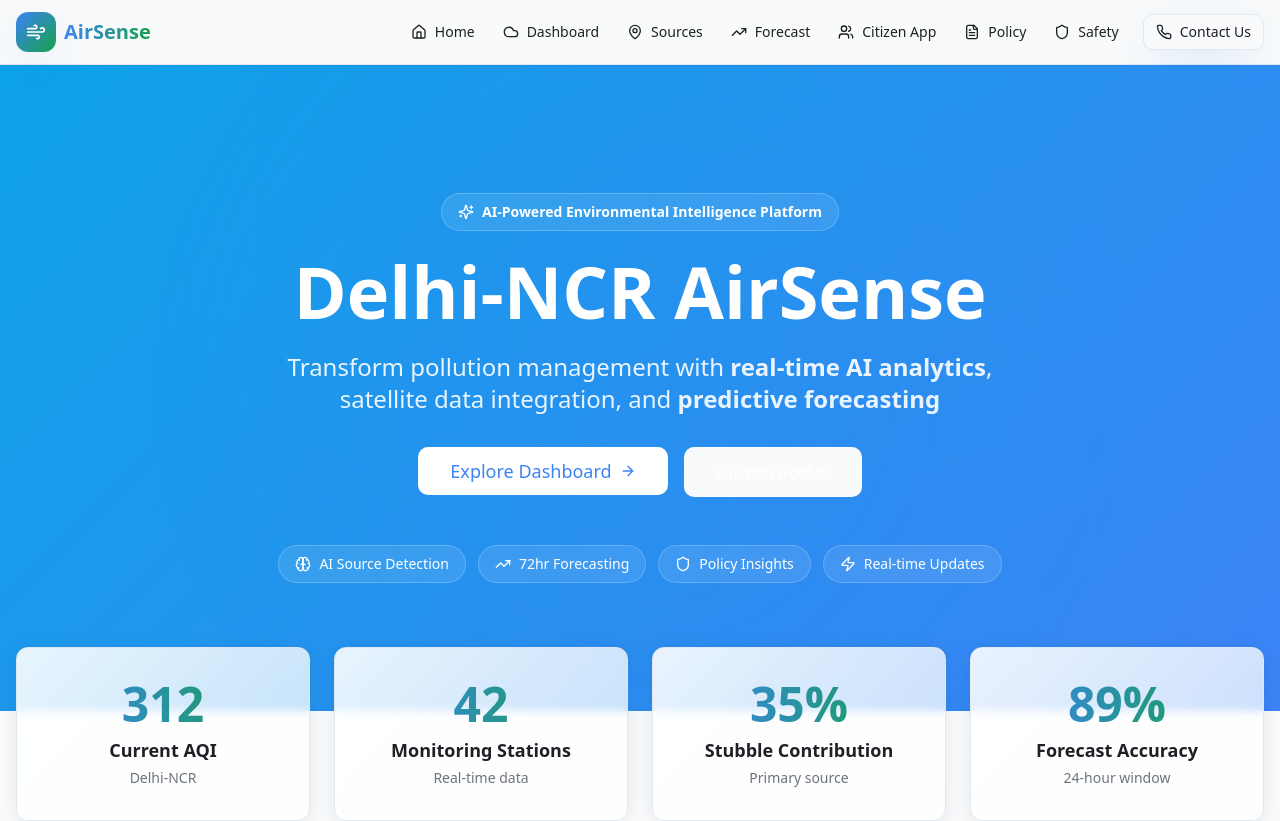
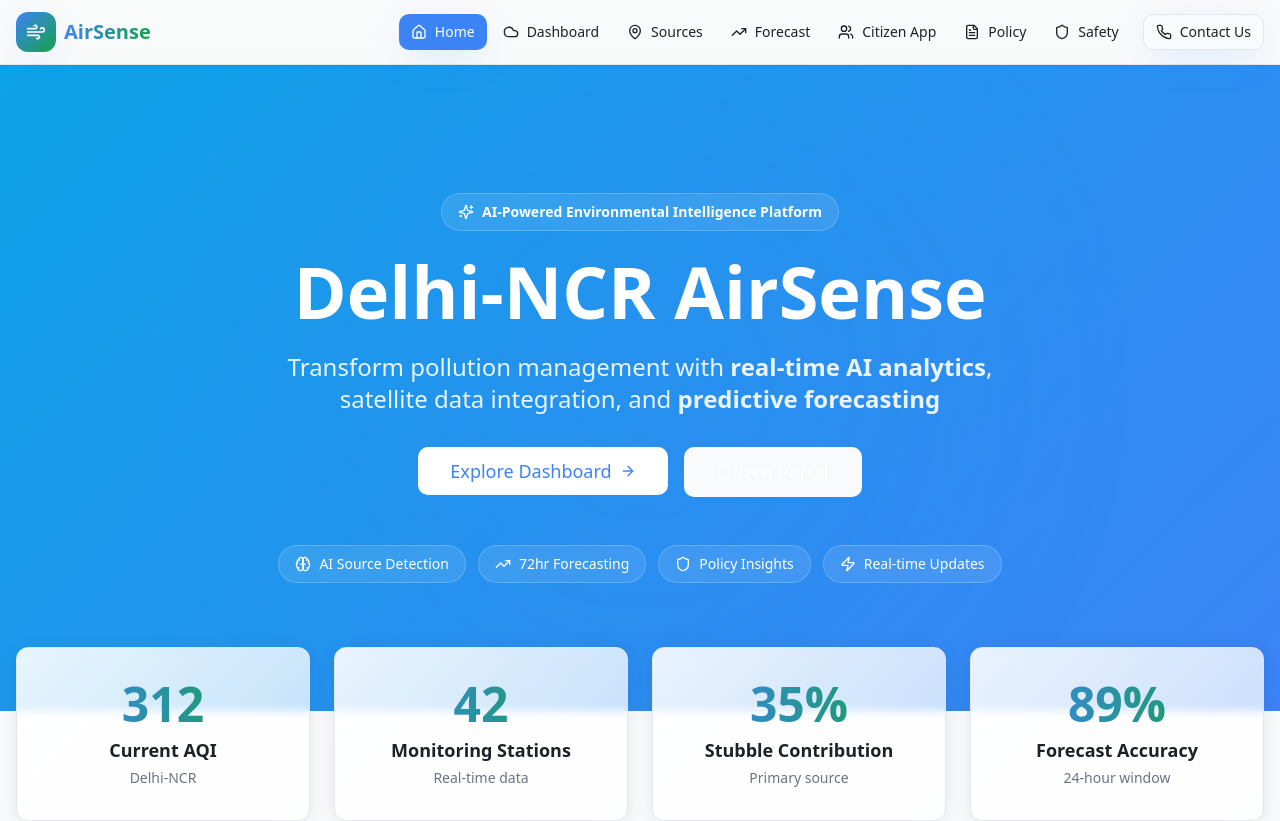
Before and after one commit to devanga2025-cmd/ncr-air-sage, a React (Vite) app: page /home in a window 1280 px wide. Shown: the top 821 px of the page. Built offline with nearby package versions, Linux system fonts and the light colour scheme; the HTML template or start-up script is replaced by a standard one.

Commit message:
Fix: Home page not opening

```diff
--- a/src/components/Navigation.tsx
+++ b/src/components/Navigation.tsx
@@ -7,7 +7,7 @@ const Navigation = () => {
   const location = useLocation();
 
   const navItems = [
-    { path: "/", label: "Home", icon: Home },
+    { path: "/home", label: "Home", icon: Home },
     { path: "/dashboard", label: "Dashboard", icon: Cloud },
     { path: "/sources", label: "Sources", icon: MapPin },
     { path: "/forecast", label: "Forecast", icon: TrendingUp },
@@ -20,7 +20,7 @@ const Navigation = () => {
     <nav className="border-b border-border bg-background/80 backdrop-blur-xl supports-[backdrop-filter]:bg-background/80 sticky top-0 z-50 shadow-sm">
       <div className="container mx-auto px-4">
         <div className="flex items-center justify-between h-16">
-          <Link to="/" className="flex items-center gap-2 font-bold text-xl group">
+          <Link to="/home" className="flex items-center gap-2 font-bold text-xl group">
             <div className="w-10 h-10 rounded-xl bg-gradient-to-br from-primary to-secondary flex items-center justify-center group-hover:scale-110 transition-transform duration-300 shadow-glow">
               <Wind className="w-5 h-5 text-white" />
             </div>
```
